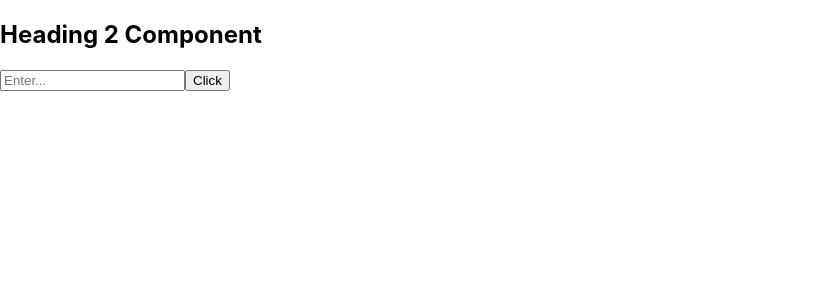
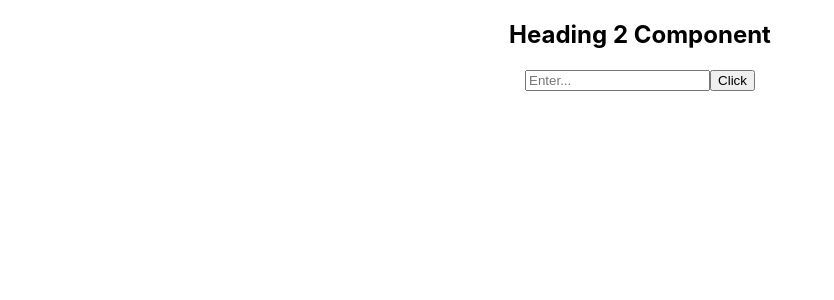
Before and after one commit to sobirjonkadamboev/sam-react, a JavaScript app in the folder my-app/: page / in a window 1280 px wide. Shown: the top 300 px of the page, without its empty margins (0-834 px from the left). Built offline with nearby package versions, Linux system fonts and the light colour scheme.

Commit message:
Auto-backup: 9/4/2026, 3:50:59 AM - Updated my-app/src/App.js

```diff
--- a/my-app/src/App.js
+++ b/my-app/src/App.js
@@ -15,7 +15,7 @@ const ClickBTN = () => {
 
 function App() {
 	return (
-		<div>
+		<div className='App'>
 			<HeaderFunction />
 			<SubmitBtn />
 			<ClickBTN />
```
